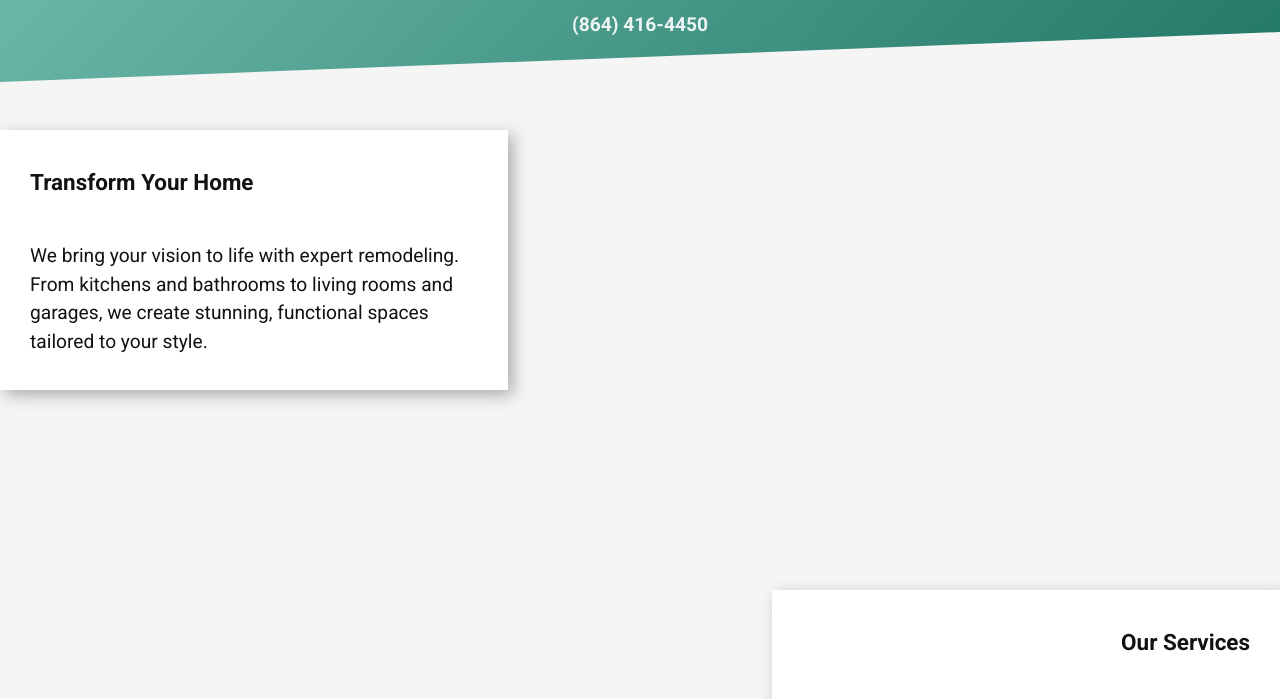
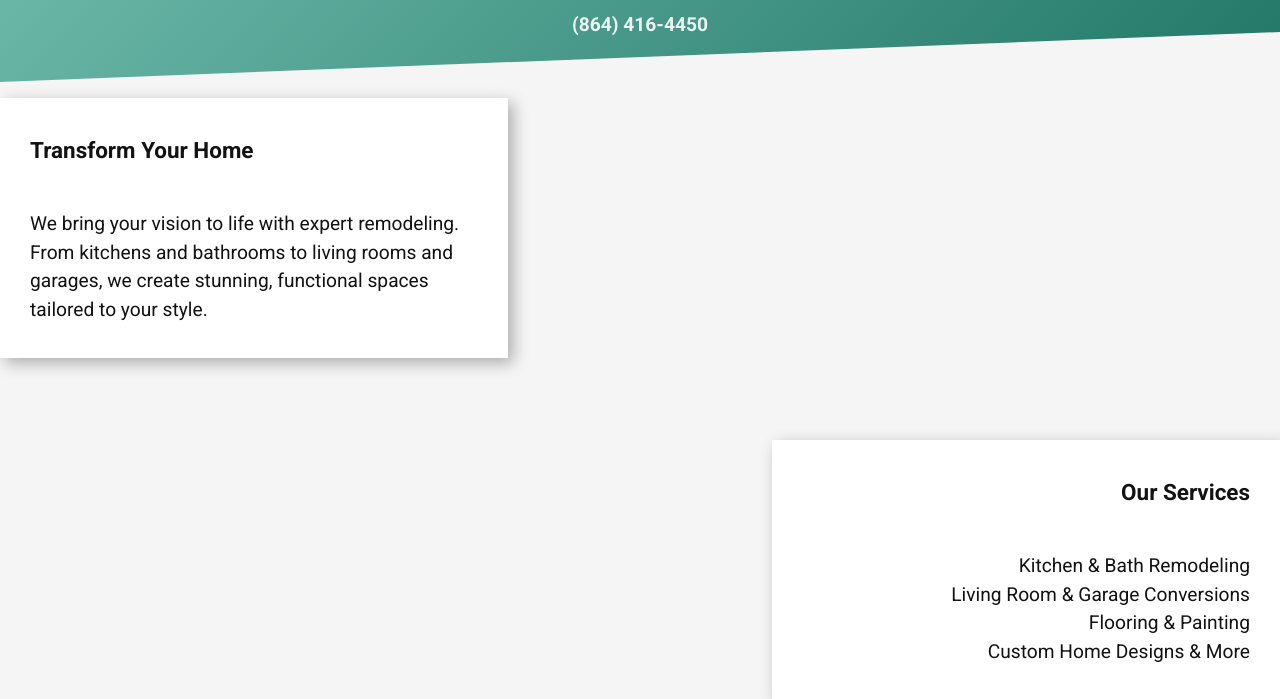
Before and after one commit to jtappi/daily-tracker-v2, a website: page public/fofcustoms.html in a window 1280 px wide. Shown: the part 228-927 px from the top of the page. Drawn offline with Linux system fonts and the light colour scheme.

Commit message:
styles without gallery are done

```diff
--- a/public/css/fofcustoms_styles.css
+++ b/public/css/fofcustoms_styles.css
@@ -21,9 +21,14 @@ body {
 .row {
     position: relative;
     width: 100%;
-    min-height: 300px; /* Space for content and chatboxes */
-    margin: 6rem 0; /* Vertical spacing between rows */
+    min-height: 150px;
+    margin: 4rem 0; /* Reduced from 6rem */
     padding: 2rem 0;
+}
+
+/* Update last row margin */
+.row:last-child {
+    margin-bottom: 2rem; /* Reduce bottom margin of last row */
 }
 
 /* Example usage of multiple rows */
@@ -196,6 +201,7 @@ footer {
     text-align: center;
     padding: 2rem 0;
     margin-top: auto;
+    /* Remove any margin-top if present */
 }
 
 @media (max-width: 768px) {
@@ -298,3 +304,10 @@ form button:hover {
     transform: translateY(-2px);
     box-shadow: 0 5px 15px rgba(26,35,126,0.3);
 }
+
+main {
+    display: flex;
+    flex-direction: column;
+    flex: 1;
+    /* Remove any margin-bottom if present */
+}
```
